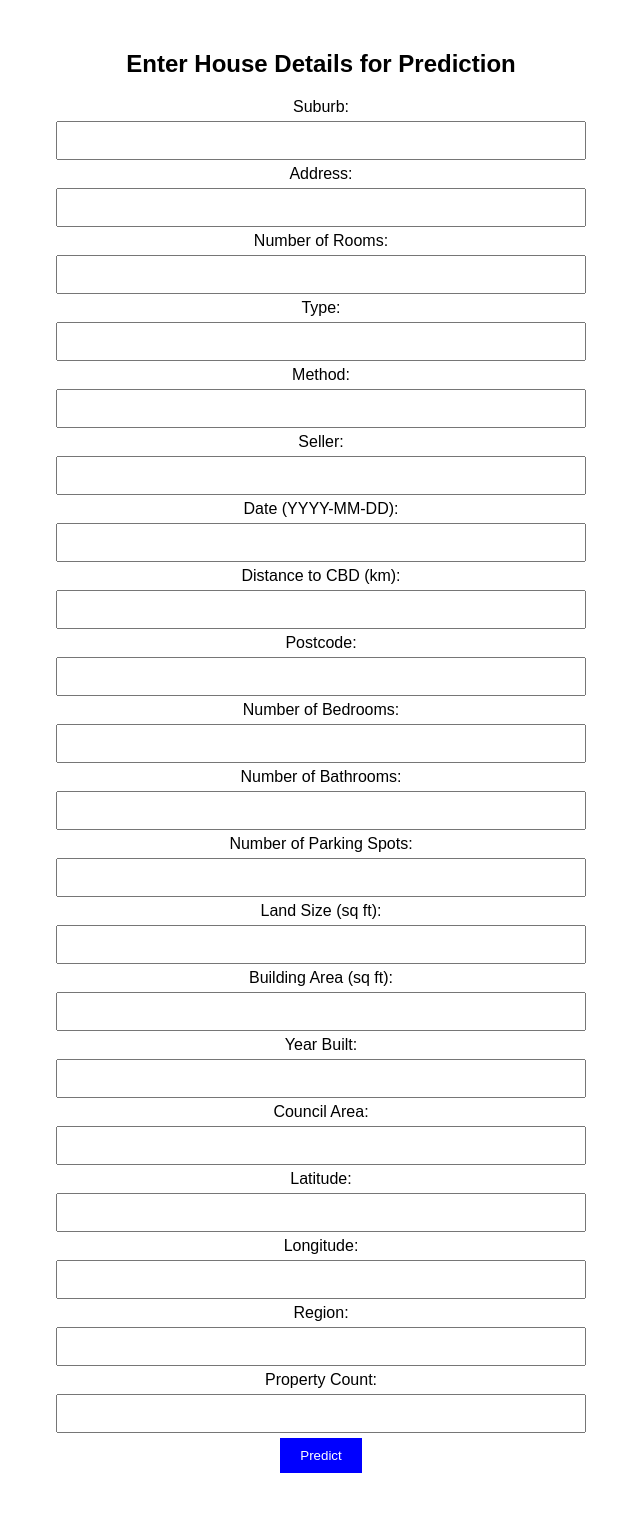
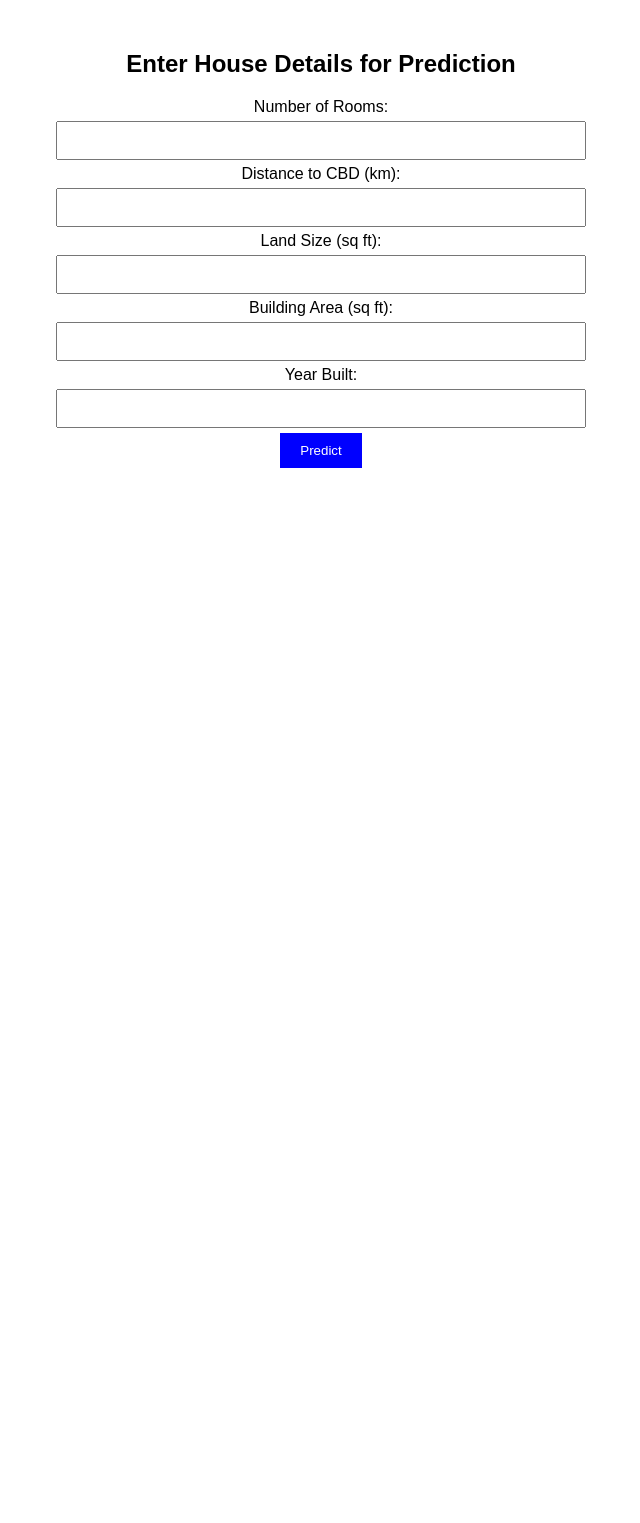
Before and after one commit to lazypotatoez/mlops, a Flask app: page / in a window 1280 px wide. Shown: the whole page, without its empty margins (319-959 px from the left). After the commit the page ends 468 px from the top, so only its background shows below. Run offline with Flask 3, Linux system fonts and the light colour scheme.

Commit message:
Add files via upload

```diff
--- a/templates/index.html
+++ b/templates/index.html
@@ -15,41 +15,11 @@
     <div class="container">
         <h2>Enter House Details for Prediction</h2>
         <form id="predictForm">
-            <label>Suburb:</label><br>
-            <input type="text" id="suburb" required><br>
-
-            <label>Address:</label><br>
-            <input type="text" id="address" required><br>
-
             <label>Number of Rooms:</label><br>
             <input type="number" id="rooms" required><br>
 
-            <label>Type:</label><br>
-            <input type="text" id="type" required><br>
-
-            <label>Method:</label><br>
-            <input type="text" id="method" required><br>
-
-            <label>Seller:</label><br>
-            <input type="text" id="seller" required><br>
-
-            <label>Date (YYYY-MM-DD):</label><br>
-            <input type="text" id="date" required><br>
-
             <label>Distance to CBD (km):</label><br>
             <input type="text" id="distance" required><br>
-
-            <label>Postcode:</label><br>
-            <input type="number" id="postcode" required><br>
-
-            <label>Number of Bedrooms:</label><br>
-            <input type="number" id="bedroom2" required><br>
-
-            <label>Number of Bathrooms:</label><br>
-            <input type="number" id="bathroom" required><br>
-
-            <label>Number of Parking Spots:</label><br>
-            <input type="number" id="car" required><br>
 
             <label>Land Size (sq ft):</label><br>
             <input type="number" id="landsize" required><br>
@@ -59,21 +29,6 @@
 
             <label>Year Built:</label><br>
             <input type="number" id="yearBuilt" required><br>
-
-            <label>Council Area:</label><br>
-            <input type="text" id="councilArea" required><br>
-
-            <label>Latitude:</label><br>
-            <input type="text" id="latitude" required><br>
-
-            <label>Longitude:</label><br>
-            <input type="text" id="longitude" required><br>
-
-            <label>Region:</label><br>
-            <input type="text" id="region" required><br>
-
-            <label>Property Count:</label><br>
-            <input type="number" id="propertycount" required><br>
 
             <button type="submit">Predict</button>
         </form>
@@ -86,26 +41,11 @@
             event.preventDefault();
 
             let formData = {
-                Suburb: document.getElementById("suburb").value,
-                Address: document.getElementById("address").value,
                 Rooms: parseInt(document.getElementById("rooms").value),
-                Type: document.getElementById("type").value,
-                Method: document.getElementById("method").value,
-                Seller: document.getElementById("seller").value,
-                Date: document.getElementById("date").value,
                 Distance: parseFloat(document.getElementById("distance").value),
-                Postcode: parseInt(document.getElementById("postcode").value),
-                Bedroom2: parseInt(document.getElementById("bedroom2").value),
-                Bathroom: parseInt(document.getElementById("bathroom").value),
-                Car: parseInt(document.getElementById("car").value),
                 Landsize: parseFloat(document.getElementById("landsize").value),
                 BuildingArea: parseFloat(document.getElementById("buildingArea").value),
-                YearBuilt: parseInt(document.getElementById("yearBuilt").value),
-                CouncilArea: document.getElementById("councilArea").value,
-                Lattitude: parseFloat(document.getElementById("latitude").value),
-                Longtitude: parseFloat(document.getElementById("longitude").value),
-                Region: document.getElementById("region").value,
-                Propertycount: parseInt(document.getElementById("propertycount").value)
+                YearBuilt: parseInt(document.getElementById("yearBuilt").value)
             };
 
             let response = await fetch("/predict", {
```
